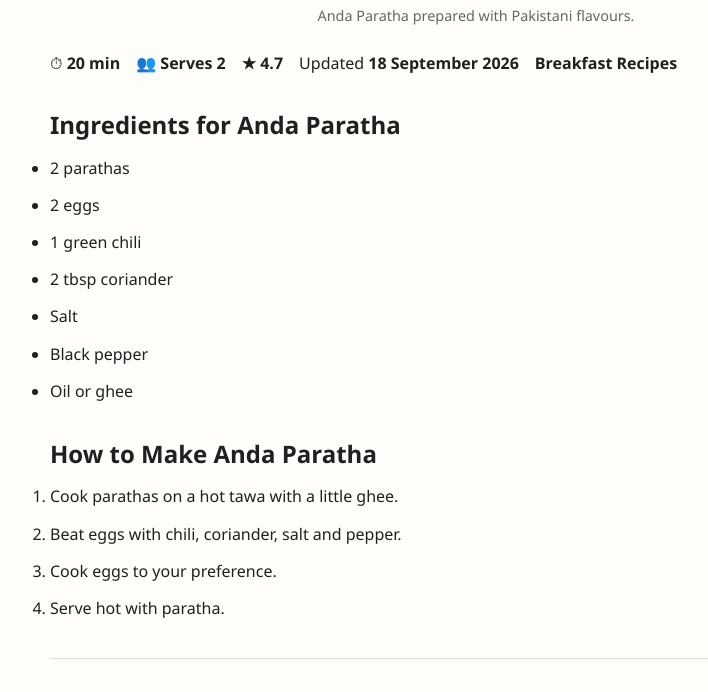
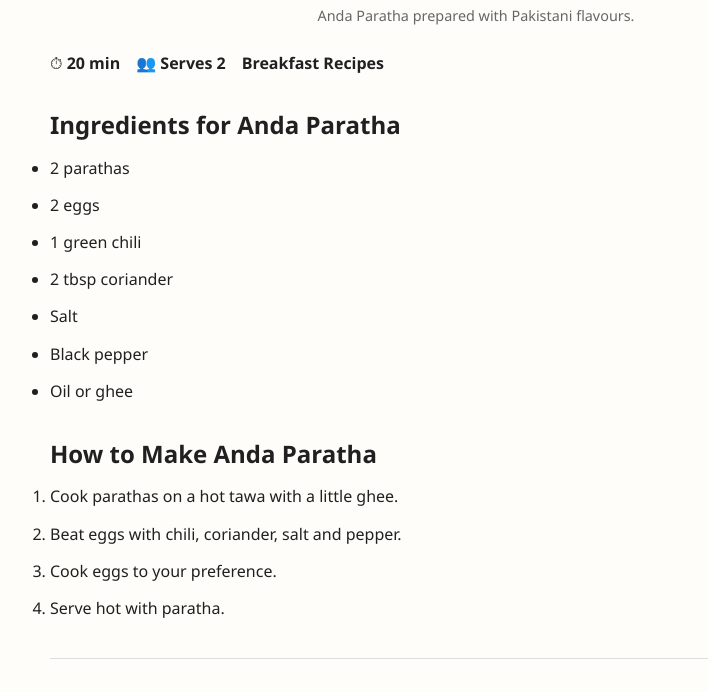
Before and after one commit to manazarali01-hub/pakistan-food, a Jekyll site: the page built from recipes/anda-paratha.html, in a window 1280 px wide and 900 px high, scrolled down 652 px, cut to the strip 208-900 px from the top of the window. Shown: the whole strip, without its empty margins (164-872 px from the left). Built offline with Jekyll 4.4.1, drawn with Linux system fonts in a browser that asks for light colours; some of the changed lines change nothing that is shown.

Commit message:
Improve recipe metadata and schema semantics

```diff
--- a/_layouts/recipe.html
+++ b/_layouts/recipe.html
@@ -1,10 +1,6 @@
 {% assign recipe = site.data.recipes[page.recipe_key] %}
 {% capture canonical_url %}https://manazarali01-hub.github.io/pakistan-food/recipes/{{ page.recipe_key }}.html{% endcapture %}
-{% assign meta_description = recipe.description | strip_html | strip %}
-{% assign meta_description_length = meta_description | size %}
-{% if meta_description_length < 80 %}
-  {% capture meta_description %}{{ meta_description }} Get the ingredients, cooking time and easy step-by-step method.{% endcapture %}
-{% endif %}
+{% capture meta_description %}{{ recipe.description | strip_html | strip }} Ready in {{ recipe.time }}{% if recipe.serves %} and serves {{ recipe.serves }}{% endif %}. See ingredients and the easy step-by-step method.{% endcapture %}
 {% if recipe.image contains 'http://' or recipe.image contains 'https://' %}
   {% assign display_image = recipe.image %}
   {% assign seo_image = recipe.image | replace: 'Special:Redirect/file/', 'Special:FilePath/' %}
@@ -13,6 +9,13 @@
   {% assign seo_image = 'https://manazarali01-hub.github.io/pakistan-food/' | append: recipe.image %}
 {% endif %}
 {% assign category_slug = recipe.category | downcase %}
+{% assign schema_recipe_category = 'Main course' %}
+{% case recipe.category %}
+  {% when 'Snacks' %}{% assign schema_recipe_category = 'Snack' %}
+  {% when 'Breakfast' %}{% assign schema_recipe_category = 'Breakfast' %}
+  {% when 'Desserts' %}{% assign schema_recipe_category = 'Dessert' %}
+  {% when 'Drinks' %}{% assign schema_recipe_category = 'Drink' %}
+{% endcase %}
 {% assign time_number = recipe.time | split: ' ' | first %}
 {% capture total_duration %}PT{{ time_number }}{% if recipe.time contains 'hr' %}H{% else %}M{% endif %}{% endcapture %}
 {% assign fallback = '' %}
@@ -158,7 +161,7 @@
         "@id": "{{ canonical_url }}#webpage",
         "url": "{{ canonical_url }}",
         "name": {{ recipe.name | append: ' Recipe | Authentic Pakistani Food' | jsonify }},
-        "description": {{ recipe.description | jsonify }},
+        "description": {{ meta_description | strip | jsonify }},
         "isPartOf": {"@id": "https://manazarali01-hub.github.io/pakistan-food/#website"},
         "primaryImageOfPage": {
           "@type": "ImageObject",
@@ -181,7 +184,7 @@
         "mainEntityOfPage": {"@id": "{{ canonical_url }}#webpage"},
         "author": {"@id": "https://manazarali01-hub.github.io/pakistan-food/#organization"},
         "recipeCuisine": "Pakistani",
-        "recipeCategory": {{ recipe.category | jsonify }},
+        "recipeCategory": {{ schema_recipe_category | jsonify }},
         "totalTime": "{{ total_duration }}",
         {% if recipe.serves %}"recipeYield": {{ recipe.serves | jsonify }},{% endif %}
         "keywords": {{ recipe.name | append: ', homemade, traditional, easy' | jsonify }},
@@ -244,8 +247,6 @@
       <div class="seo-meta">
         <span>⏱ <time datetime="{{ total_duration }}">{{ recipe.time }}</time></span>
         {% if recipe.serves %}<strong>👥 Serves {{ recipe.serves }}</strong>{% endif %}
-        <strong>★ {{ recipe.rating }}</strong>
-        <span>Updated <time datetime="2026-09-18">18 September 2026</time></span>
         <strong><a href="{{ category_slug }}/">{{ recipe.category }} Recipes</a></strong>
       </div>
       <h2>Ingredients for {{ recipe.name }}</h2>
```
